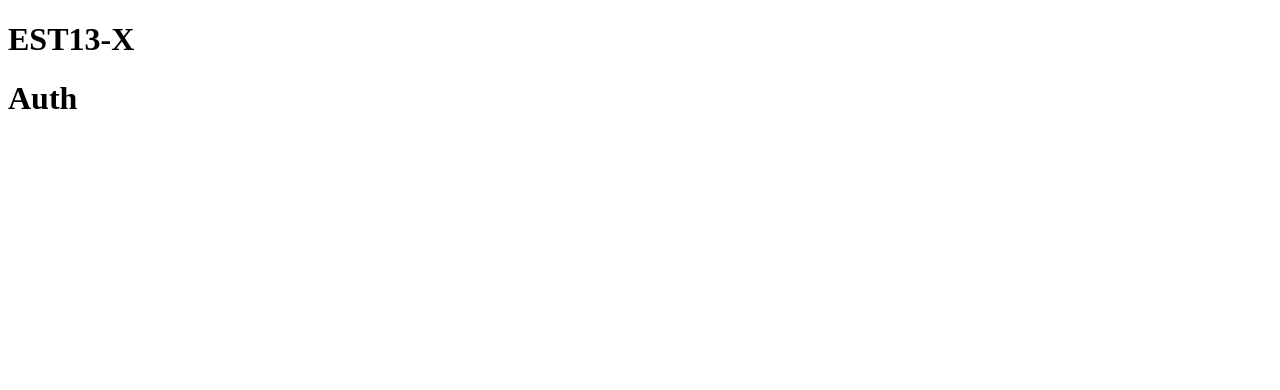
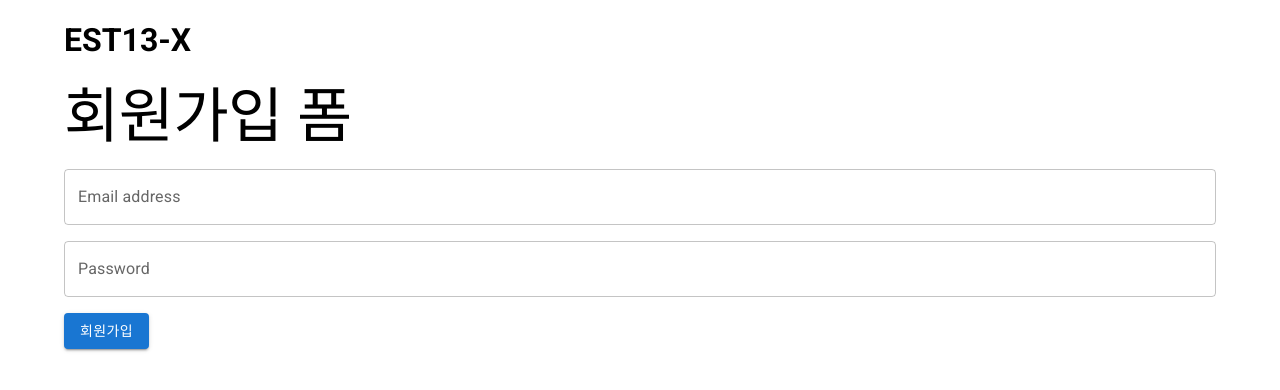
Before and after one commit to JEJU-Ratus/EST13-X, a React (Vite) app: page / in a window 1280 px wide. Shown: the top 390 px of the page. Built offline with nearby package versions, Linux system fonts and the light colour scheme; no server answers.

Commit message:
feat : 이메일 비밀번호 회원가입

```diff
--- a/src/components/App.css
+++ b/src/components/App.css
@@ -0,0 +1,3 @@
+body {
+  font-family: "Roboto", sans-serif;
+}
--- a/src/components/App.jsx
+++ b/src/components/App.jsx
@@ -1,10 +1,18 @@
 import "./App.css";
 import Router from "./Router";
+import { useState } from "react";
+import { authService } from "../firebase";
+import { Container } from "@mui/material";
+
+console.log(authService);
 function App() {
+  const [isLoggedIn, setIsLoggedIn] = useState(false);
   return (
     <>
-      <h1>EST13-X</h1>
-      <Router />
+      <Container>
+        <h1>EST13-X</h1>
+        <Router isLoggedIn={isLoggedIn} />
+      </Container>
     </>
   );
 }
--- a/src/components/Router.jsx
+++ b/src/components/Router.jsx
@@ -1,9 +1,8 @@
 import Home from "../routes/Home";
 import Auth from "../routes/Auth";
-import { useState } from "react";
 import { Route, Routes } from "react-router";
-export default function Router() {
-  const [isLoggedIn, setIsLoggedIn] = useState(false);
+
+export default function Router({ isLoggedIn }) {
   return (
     <>
       <Routes>
--- a/src/firebase.js
+++ b/src/firebase.js
@@ -1,6 +1,7 @@
 // Import the functions you need from the SDKs you need
 import { initializeApp } from "firebase/app";
-import { getAnalytics } from "firebase/analytics";
+import { getAuth } from "firebase/auth"; // 인증관련
+// import { getAnalytics } from "firebase/analytics";
 // TODO: Add SDKs for Firebase products that you want to use
 // https://firebase.google.com/docs/web/setup#available-libraries
 
@@ -17,6 +18,7 @@ const firebaseConfig = {
 };
 
 // Initialize Firebase
-// const app = initializeApp(firebaseConfig);
+const app = initializeApp(firebaseConfig);
 // const analytics = getAnalytics(app); // 통계정보확인
-export const firebase = initializeApp(firebaseConfig);
+// export const firebase = initializeApp(firebaseConfig);
+export const authService = getAuth(app);
--- a/src/main.jsx
+++ b/src/main.jsx
@@ -2,10 +2,10 @@
 import { createRoot } from "react-dom/client";
 import "./index.css";
 import App from "./components/App.jsx";
-import { firebase } from "./firebase.js";
+// import { firebase } from "./firebase.js";
 import { BrowserRouter } from "react-router";
 
-console.log(firebase);
+// console.log(firebase);
 createRoot(document.getElementById("root")).render(
   <BrowserRouter>
     <App />
--- a/src/routes/Auth.jsx
+++ b/src/routes/Auth.jsx
@@ -1,7 +1,73 @@
+import { useState } from "react";
+import { Box, Typography, TextField, Button } from "@mui/material";
+import { createUserWithEmailAndPassword } from "firebase/auth";
+import { authService } from "../firebase";
+
+const auth = authService;
+
 function Auth() {
+  const [newAccount, setNewAccount] = useState(true);
+  const [form, setForm] = useState({
+    email: "",
+    password: "",
+  });
+  // 아이디 비밀번호 값 저장
+  const handleChange = e => {
+    const { name, value } = e.target;
+    return setForm(prev => ({
+      ...prev,
+      [name]: value,
+    }));
+  };
+
+  const onSubmit = e => {
+    e.preventDefault();
+    if (newAccount) {
+      // 회원가입
+      createUserWithEmailAndPassword(auth, form.email, form.password)
+        .then(userCredential => {
+          // Signed up
+          const user = userCredential.user;
+          // ...
+        })
+        .catch(error => {
+          const errorCode = error.code;
+          const errorMessage = error.message;
+          console.log(errorCode, errorMessage);
+          // ..
+        });
+    } else {
+      // 로그인
+    }
+  };
   return (
     <>
-      <h1>Auth</h1>
+      <Typography variant="h2" component="h2">
+        {newAccount ? "회원가입 폼" : "로그인 폼"}
+      </Typography>
+
+      <Box component="form" sx={{ mt: 2 }} onSubmit={onSubmit}>
+        <TextField
+          fullWidth
+          label="Email address"
+          type="text"
+          name="email"
+          variant="outlined"
+          onChange={handleChange}
+        />
+        <TextField
+          sx={{ mt: 2 }}
+          fullWidth
+          label="Password"
+          type="password"
+          name="password"
+          variant="outlined"
+          onChange={handleChange}
+        />
+        <Button variant="contained" type="submit" sx={{ mt: 2 }}>
+          {newAccount ? "회원가입" : "로그인"}
+        </Button>
+      </Box>
     </>
   );
 }
```
Also changed, not shown: 1 other file (tests, documents, lock files or other folders).
